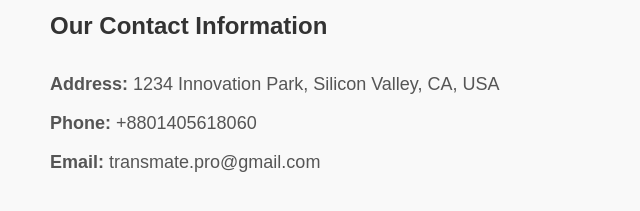
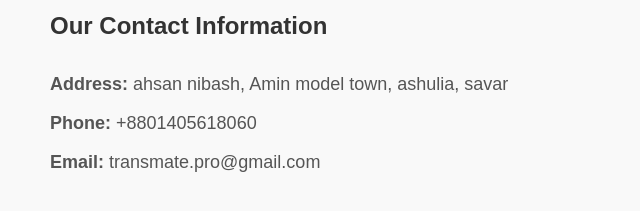
Before and after one commit to Developer-Nasim/transmateweb, a plain HTML site: page contact.html in a window 1280 px wide. Shown: the part 229-440 px from the top of the page, 90-730 px from the left. Drawn offline with Linux system fonts and the light colour scheme.

Commit message:
Update contact.html

```diff
--- a/contact.html
+++ b/contact.html
@@ -48,7 +48,7 @@
   <section>
     <h2>Our Contact Information</h2>
     <div class="contact-info">
-      <p><strong>Address:</strong> 1234 Innovation Park, Silicon Valley, CA, USA</p>
+      <p><strong>Address:</strong> ahsan nibash, Amin model town, ashulia, savar</p>
       <p><strong>Phone:</strong> +8801405618060</p>
       <p><strong>Email:</strong> transmate.pro@gmail.com</p>
     </div>
```
